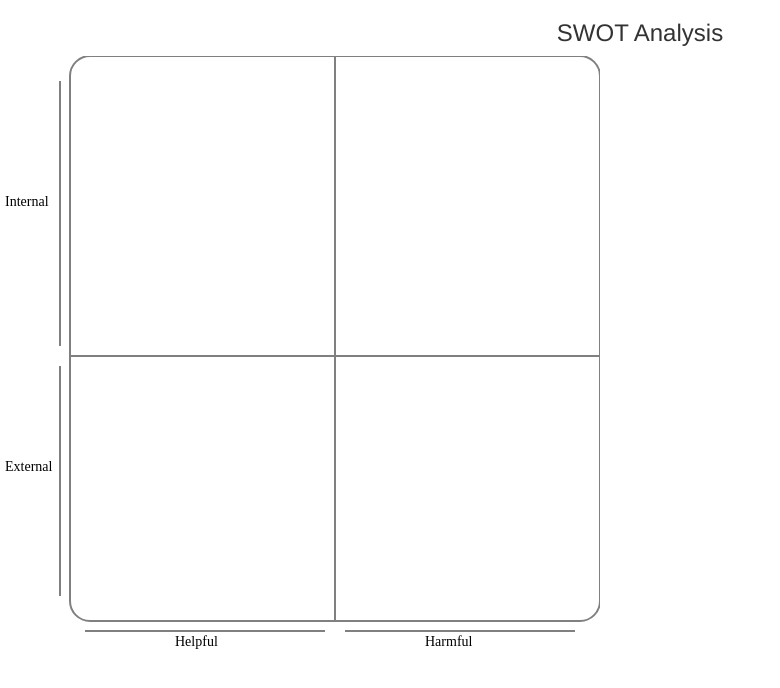
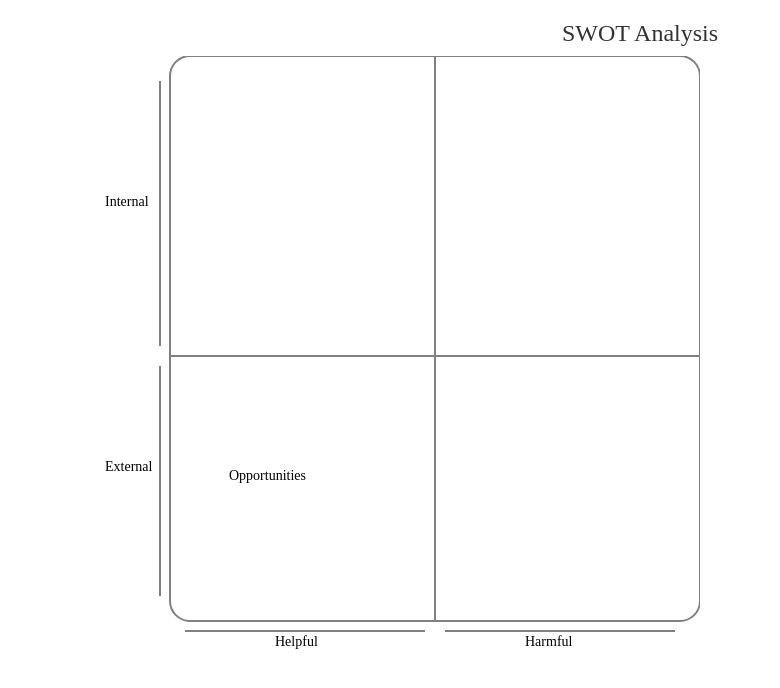
Before and after one commit to IanMadlenya/strat-tools, a plain HTML site: page swot/index.html in a window 1280 px wide. Shown: the whole page, without its empty margins (0-780 px from the left). Drawn offline with nearby package versions, Linux system fonts and the light colour scheme.

Commit message:
proto quadrant description

```diff
--- a/swot/index.html
+++ b/swot/index.html
@@ -6,9 +6,6 @@
 <link rel="stylesheet" href="css/bootstrap.min.css">
 <link rel="stylesheet" href="css/style.css">
 <style type="text/css">
-#swot_title {
-	font-family: Cambria, Hoefler Text, Liberation Serif, Times, Times New Roman, serif;
-}
 #swot_title {
 	font-family: Gotham, Helvetica Neue, Helvetica, Arial, sans-serif;
 }
@@ -33,8 +30,9 @@ h1 {
 
 <body>
 <h1 align="center">
-<span id="swot_title">SWOT Analysis</span></h1>
-<div id="canvas"></div>
+SWOT Analysis</h1>
+<div id="canvas" align="center">
+</div>
 <script src="js/jquery.min.js"></script>
 <script src="js/bootstrap.min.js"></script>
 <script src="http://d3js.org/d3.v3.min.js" charset="utf-8"></script>
--- a/swot/js/swot.js
+++ b/swot/js/swot.js
@@ -117,4 +117,11 @@ $(function() {
         .attr("y2", height / 2)
         .attr("stroke-width", 2)
         .attr("stroke", "gray");
+
+    quadrants.append("text")
+        .attr("x", xScale(25))
+        .attr("y", yScale(25))
+        .attr("text-anchor", "middle")
+        .text("Opportunities")
+        .attr("class", "quad-label")
 });
```
